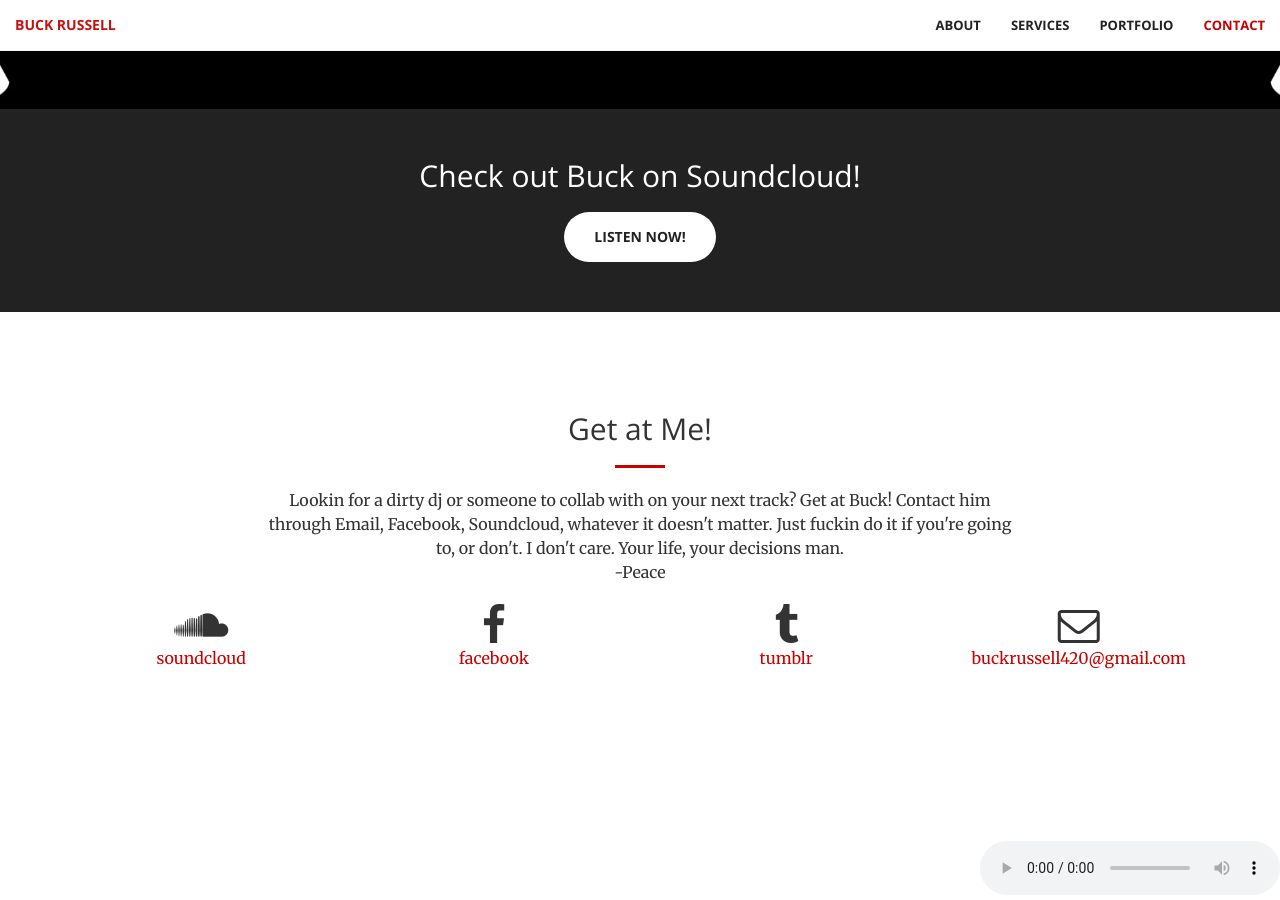
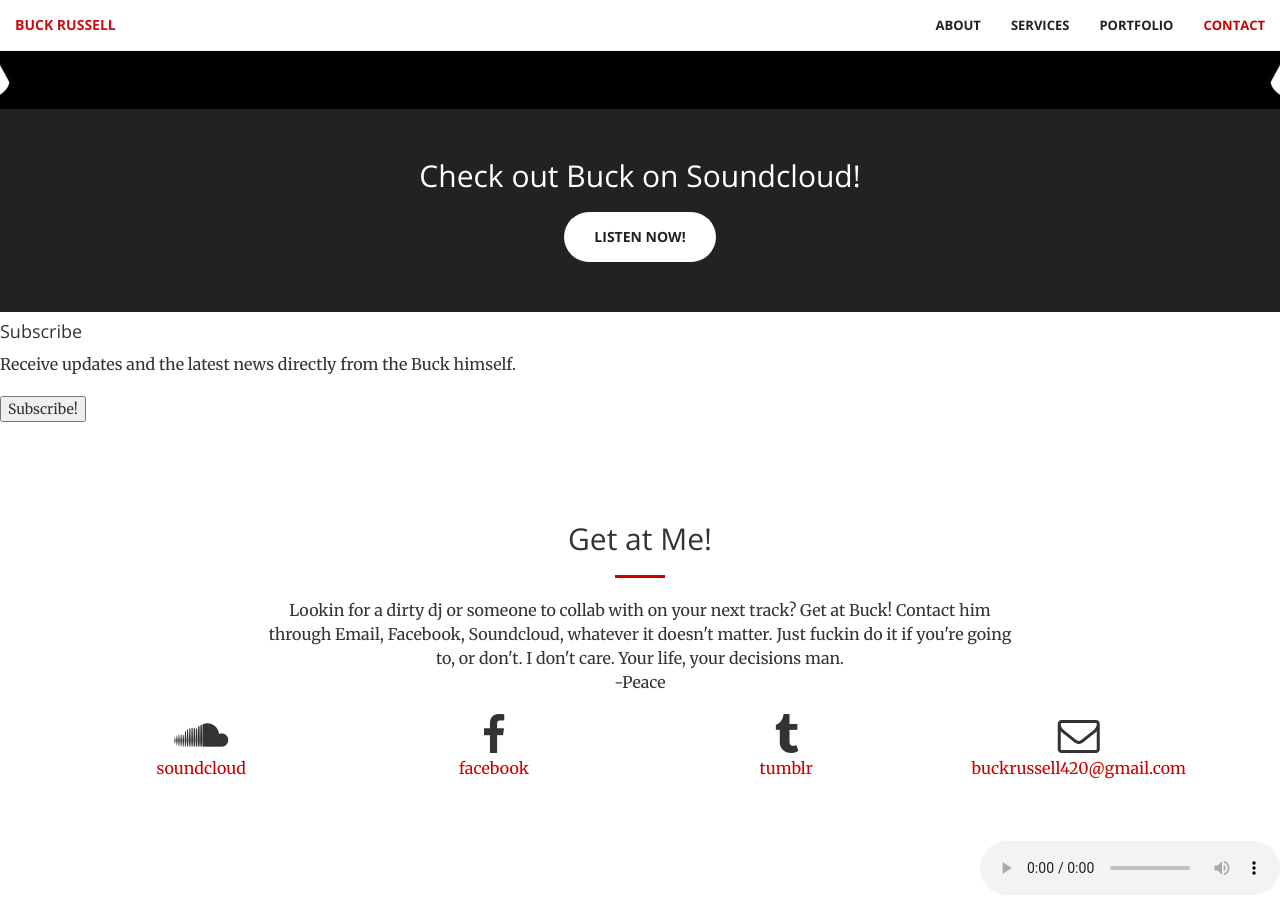
Before and after one commit to buckrussell/buckrussell.github.io, a Jekyll site: the page index.html, which Jekyll copies as it is, in a window 1280 px wide and 900 px high, scrolled down 20884 px. Built offline with Jekyll 4.4.1, drawn with Linux system fonts in a browser that asks for light colours; grey boxes are pictures that could not be loaded.

Commit message:
Update index.html

```diff
--- a/index.html
+++ b/index.html
@@ -128,21 +128,21 @@
             <div class="row">
                 <div class="col-lg-3 col-md-6 text-center">
                     <div class="service-box">
-                        <i class="fa fa-4x fa-diamond wow bounceIn text-primary"></i>
+                        <i class="fa fa-4x fa-diamond wow bounceIn text-primary" style="color: blue"></i>
                         <h3>Solid Mixes</h3>
                         <p class="text-muted">Buck throws down a heavy mix saturated with good vibes and goofy tunes.</p>
                     </div>
                 </div>
                 <div class="col-lg-3 col-md-6 text-center">
                     <div class="service-box">
-                        <i class="fa fa-4x fa-headphones wow bounceIn text-primary" data-wow-delay=".1s"></i>
+                        <i class="fa fa-4x fa-headphones wow bounceIn text-primary" data-wow-delay=".1s" style="color: green"></i>
                         <h3>Tight Production</h3>
                         <p class="text-muted">His style has been carefully crafted. Integrating all facets of his musical expertise.</p>
                     </div>
                 </div>
                 <div class="col-lg-3 col-md-6 text-center">
                     <div class="service-box">
-                        <i class="fa fa-4x fa-fire wow bounceIn text-primary" data-wow-delay=".2s"></i>
+                        <i class="fa fa-4x fa-fire wow bounceIn text-primary" data-wow-delay=".2s" style="color: orange"></i>
                         <h3>Flame Graffiti</h3>
                         <p class="text-muted">A rough but budding artistic expression. Search deeper within yourself to find true meaning.</p>
                     </div>
@@ -467,6 +467,23 @@
         </div>
     </aside>
 
+     <div class="simple-subscription-form">
+        <form>
+         <h4>Subscribe</h4>
+         <p>Receive updates and the latest news directly from the Buck himself.</p>
+         <!--<div class="input-group" style="display: block; margin: 0 auto;">
+            <span class="input-group-label">
+                <i class="fa fa-envelope" style="color: #555555"></i>
+            </span>
+             <input class="input-group-field" type="email" placeholder="Email" required>
+             <button class="button">Sign up now</button>
+         </div>-->
+
+                <button onclick="window.open('https://form.jotform.com/82206978699174', '_blank'); return false;" class="button" >Subscribe!</button>
+        </form>
+    </div>
+
+
     <section id="contact">
         <div class="container">
             <div class="row">
```
